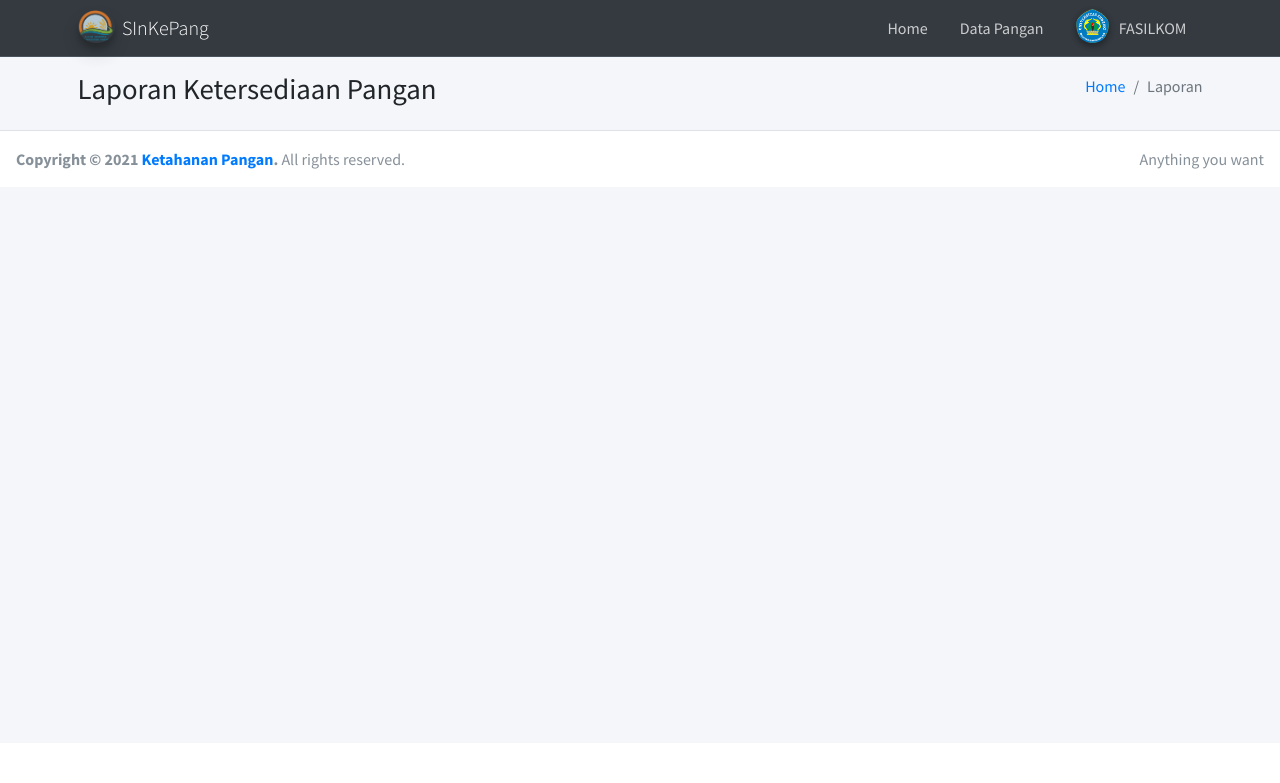
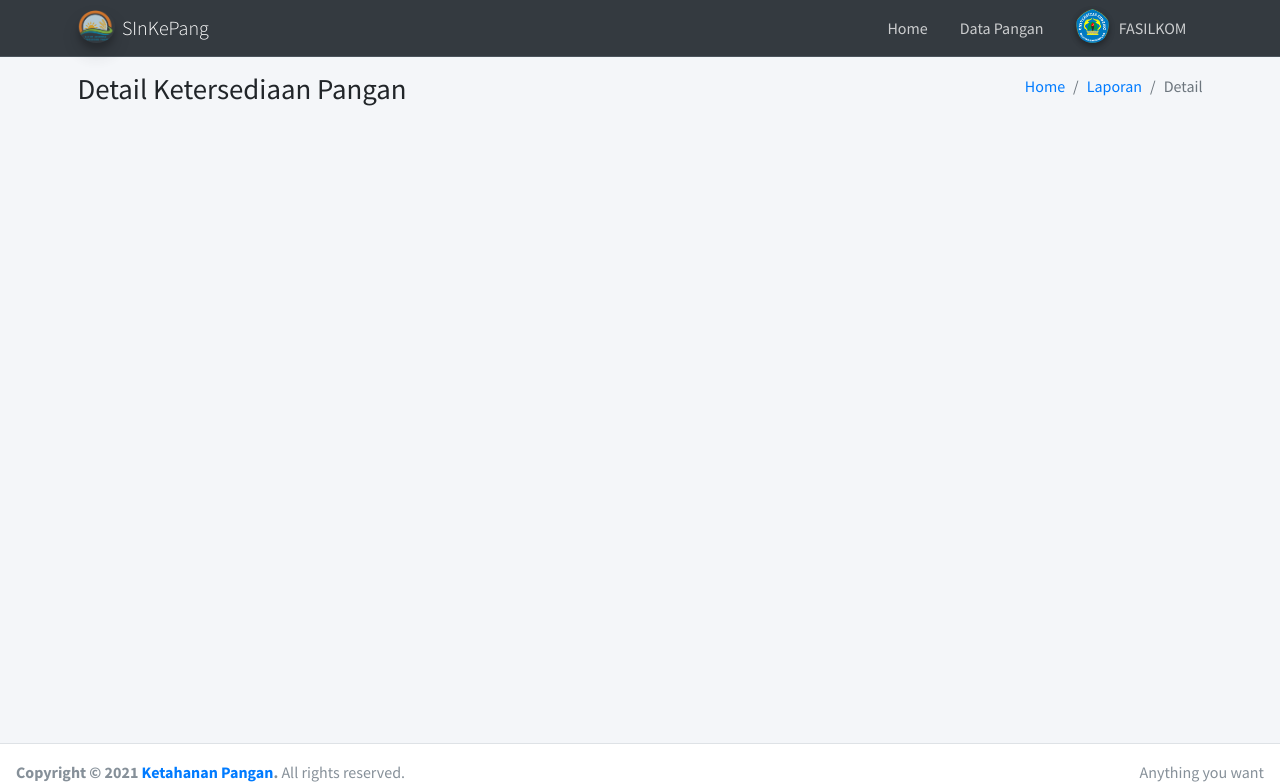
Before and after one commit to riskarispianti/sikp, a CodeIgniter 4 app: template app/Views/laporan_pangan/detail.php in a window 1280 px wide. Shown: the top 783 px of the page. Run offline with PHP 8.4 and a stand-in for CodeIgniter, Linux system fonts and the light colour scheme; the template is opened without the code that fills it, so the values that code supplies are empty; some libraries are stand-ins or nearby versions.

Commit message:
merubah file detail.php

```diff
--- a/app/Views/laporan_pangan/detail.php
+++ b/app/Views/laporan_pangan/detail.php
@@ -9,12 +9,13 @@
     <div class="container">
       <div class="row mb-2">
         <div class="col-sm-6">
-          <h1 class="m-0">Laporan Ketersediaan Pangan</small></h1>
+          <h1 class="m-0">Detail Ketersediaan Pangan</small></h1>
         </div><!-- /.col -->
         <div class="col-sm-6">
           <ol class="breadcrumb float-sm-right">
-            <li class="breadcrumb-item"><a href="#">Home</a></li>
-            <li class="breadcrumb-item active">Laporan</li>
+            <li class="breadcrumb-item"><a href="/dashboard">Home</a></li>
+            <li class="breadcrumb-item"><a href="/laporan">Laporan</a></li>
+            <li class="breadcrumb-item active">Detail</li>
           </ol>
         </div><!-- /.col -->
       </div><!-- /.row -->
@@ -23,5 +24,5 @@
   <!-- /.content-header -->
 
 
-
-  <?= $this->endSection(); ?>
+</div>
+<?= $this->endSection(); ?>
```
